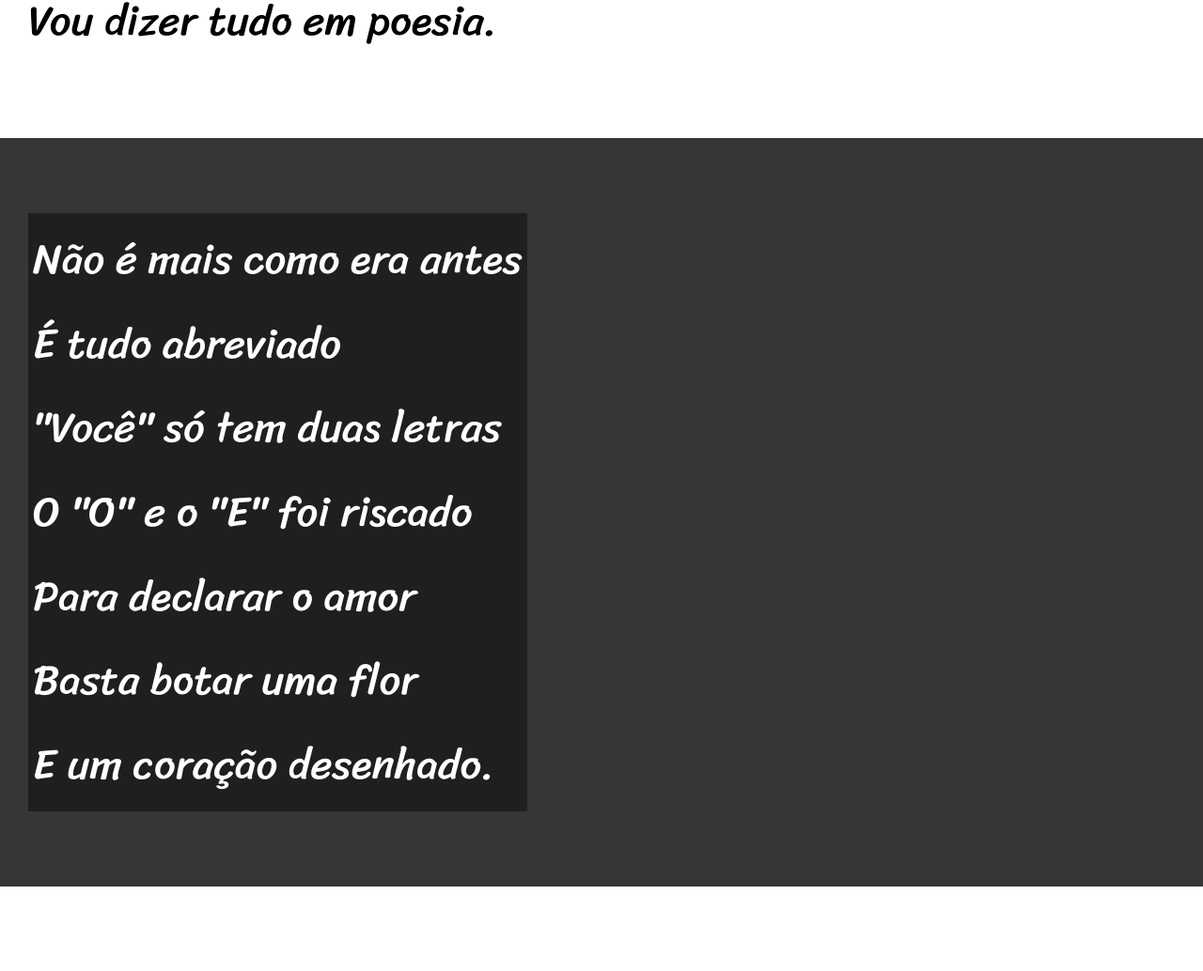
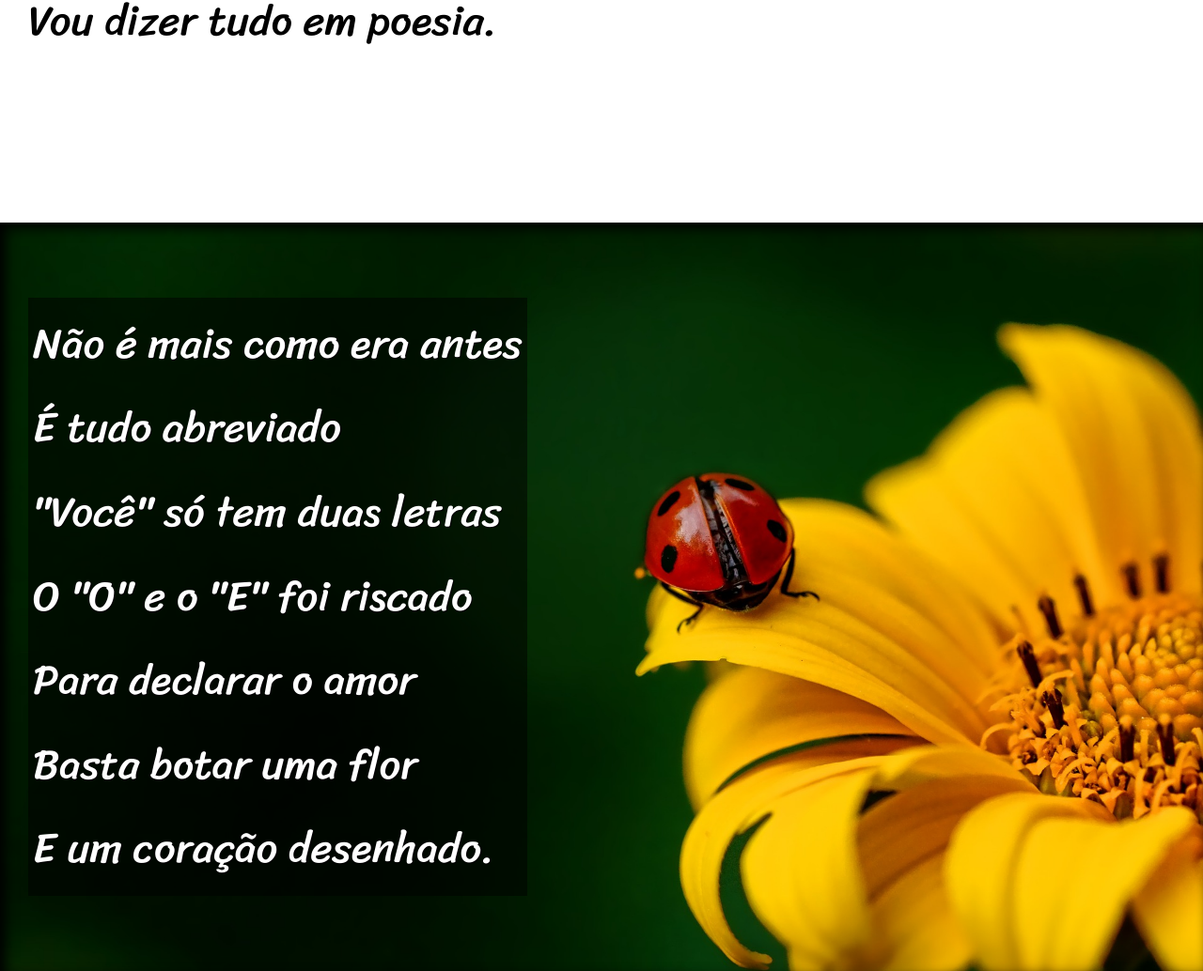
Before and after one commit to fokupstudio-lab/html-css, a plain HTML site: page Desafios/d012/pacote-d012/index.html in a window 1280 px wide. Shown: the part 898-1932 px from the top of the page at 94% size. Drawn offline with Linux system fonts and the light colour scheme.

Commit message:
atualização de css

```diff
--- a/Desafios/d012/pacote-d012/estilo/style.css
+++ b/Desafios/d012/pacote-d012/estilo/style.css
@@ -58,6 +58,10 @@ section{
   font-size: 3.5vw;
 }
 
+section >p{
+  padding-bottom: 2em;
+}
+
 section.normal{
   background-color: white;
   color: black;
@@ -66,12 +70,27 @@ section.normal{
 section.imagem{
   background-color: rgb(54, 54, 54);
   color: white;
+  box-shadow: inset 6px 6px 13px 0px black;
+  background-size: cover;
+  background-attachment: fixed;
 }
 
 section.imagem > p{
   display: inline-block;
   padding: 5px;
-  background-color: rgb(31, 31, 31);
+  background-color: rgba(0, 0, 0, 0.514);
+  text-shadow: 1px 1px 0px black;
+}
+section#img01 {
+background-image: url(../imagens/background001.jpg);
+background-position: right center;
+/*background-size: cover;*/
+}
+
+section#img02{
+background-image: url(../imagens/background002.jpg);
+background-position: center center;
+/*background-size: cover;*/
 }
 
 footer{
--- a/Desafios/d012/pacote-d012/index.html
+++ b/Desafios/d012/pacote-d012/index.html
@@ -26,7 +26,7 @@
     </section>
 
 
-    <section class="imagem">
+    <section class="imagem" id="img01">
       <p>
         Não é mais como era antes <br>
         É tudo abreviado <br>
@@ -66,7 +66,7 @@
     </section>
 
 
-    <section class="imagem">
+    <section class="imagem" id="img02">
       <p>
         Tenho saudade das cartas <br>
         Escritas com a própria mão <br>
```
